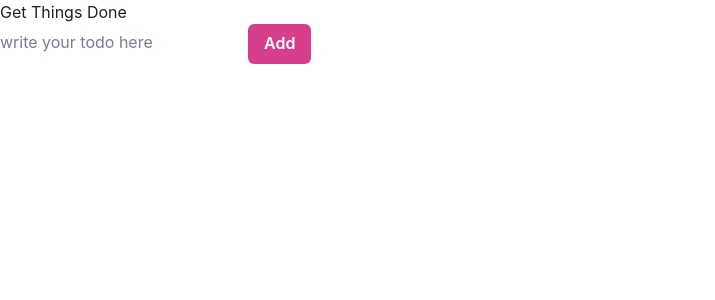
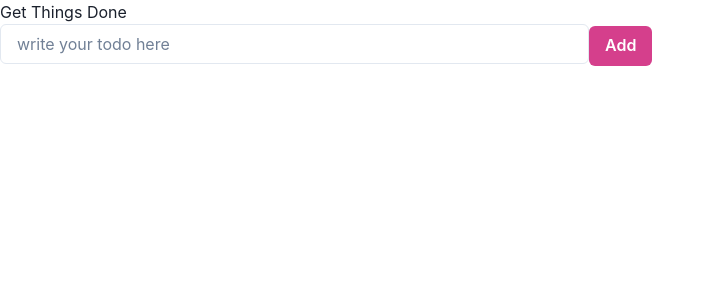
Before and after one commit to nbogie/cynthia-todos-react-reviewed, a React (Create React App) app: page / in a window 1280 px wide. Shown: the top 300 px of the page, without its empty margins (0-715 px from the left). Built offline with nearby package versions, Linux system fonts and the light colour scheme; no server answers; the HTML template or start-up script is replaced by a standard one.

Commit message:
added Input style component

```diff
--- a/src/components/InputTodo.tsx
+++ b/src/components/InputTodo.tsx
@@ -3,7 +3,7 @@ import { useState } from "react";
 import axios from "axios";
 import { TodoItem } from "./TodoTaskType";
 import { apiBaseURL } from "../utils/apiBaseURL";
-import { Button } from "@chakra-ui/react";
+import { Button, Input } from "@chakra-ui/react";
 
 export default function InputTodo() {
   const [todoInput, setTodoInput] = useState<string>("");
@@ -31,11 +31,14 @@ export default function InputTodo() {
   return (
     <>
       <form onSubmit={handleSubmitForm}>
-        <input
+        <Input
           type="text"
           placeholder="write your todo here"
           value={todoInput}
           onChange={handleTodoInput}
+          htmlSize={50}
+          width="auto"
+          variant="outline"
         />
         <Button colorScheme="pink">Add</Button>
       </form>
```
